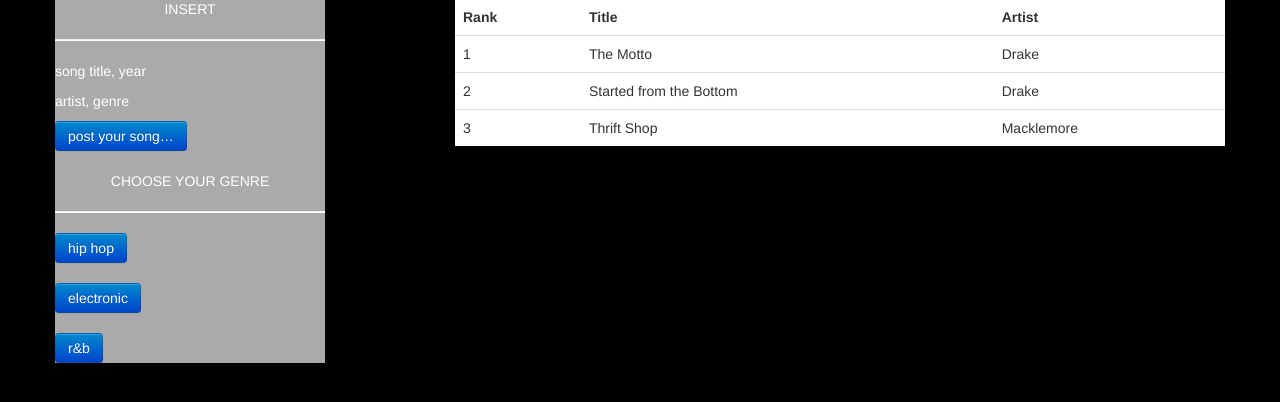
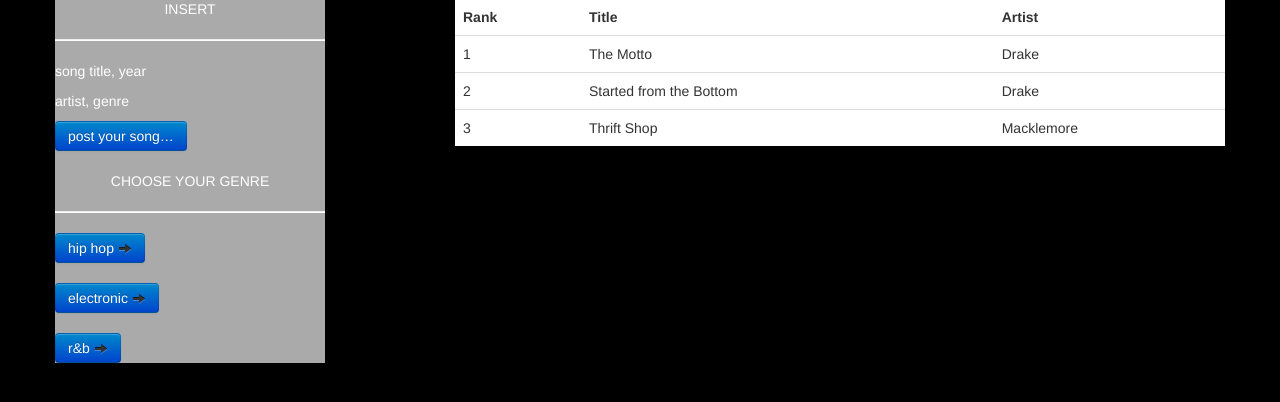
Before and after one commit to alykhank/Tunezout, a Flask app: page / in a window 1280 px wide. Shown: the part 131-533 px from the top of the page. Run offline with Flask 2, Linux system fonts and the light colour scheme; some libraries are stand-ins or nearby versions.

Commit message:
Add icons to filter buttons.

```diff
--- a/templates/index.html
+++ b/templates/index.html
@@ -31,11 +31,11 @@
 				<br><br>
 				<p class="form-title">Choose Your Genre</p>
 				<hr>
-				<a class="btn btn-primary">Hip Hop</a>
+				<a class="btn btn-primary">Hip Hop <i class="icon-arrow-right"></i></a>
 				<br><br>
-				<a class="btn btn-primary">Electronic</a>
+				<a class="btn btn-primary">Electronic <i class="icon-arrow-right"></i></a>
 				<br><br>
-				<a class="btn btn-primary">R&amp;B</a>
+				<a class="btn btn-primary">R&amp;B <i class="icon-arrow-right"></i></a>
 			</div>
 			<div class="span8 offset1">
 				<table class="table">
```
